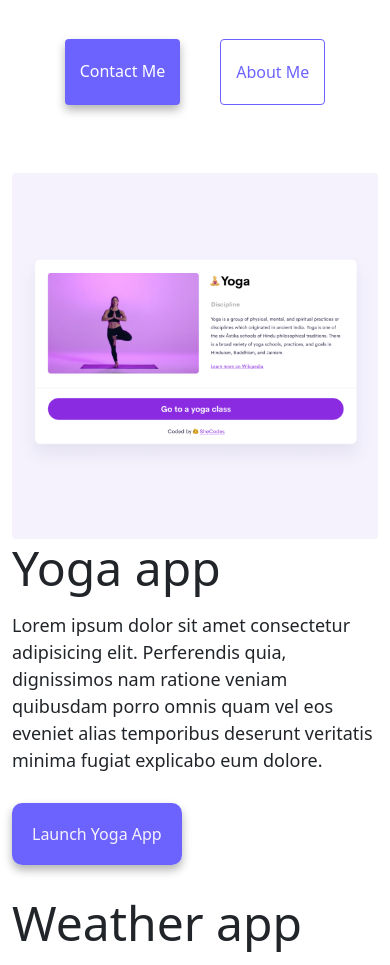
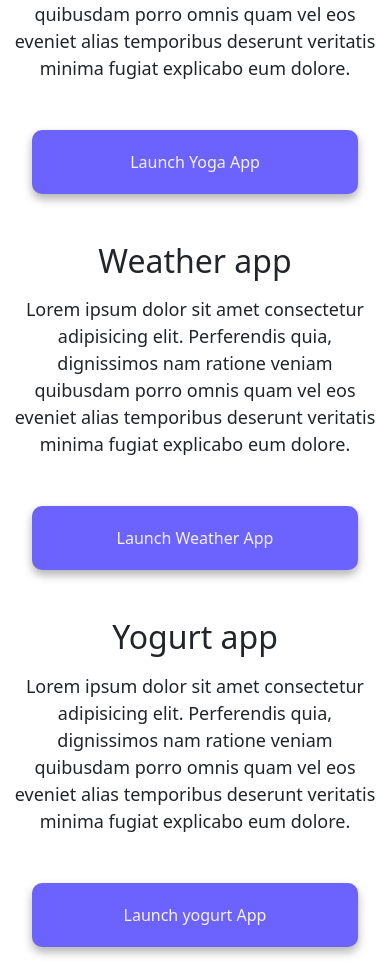
Before and after one commit to Ranem97/week-3-Hw, a plain HTML site: page index.html in a window 390 px wide. Shown: the part 582-1547 px from the top of the page. Drawn offline with nearby package versions, Linux system fonts and the light colour scheme.

Commit message:
added responsivity

```diff
--- a/css/style.css
+++ b/css/style.css
@@ -107,3 +107,27 @@ p {
 .text-center {
   text-align: start;
 }
+
+@media (max-width: 576px) {
+  h1 {
+    font-size: 48px;
+    text-align: center;
+  }
+  h2 {
+    font-size: 32px;
+    text-align: center;
+  }
+  h3 {
+    font-size: 24px;
+    text-align: center;
+  }
+  .button-link {
+    display: block;
+    text-align: center;
+    margin: 0 20px;
+  }
+  #project-title {
+    text-align: center;
+    margin: 0 auto;
+  }
+}
--- a/index.html
+++ b/index.html
@@ -5,7 +5,7 @@
   <meta charset="UTF-8" />
   <meta http-equiv="X-UA-Compatible" content="IE=edge" />
   <meta name="viewport" content="width=device-width, initial-scale=1.0" />
-  <title>👩 ranem haffar</title>
+  <title>👩portfolio - ranem haffar</title>
   <link href="https://cdn.jsdelivr.net/npm/bootstrap@5.1.3/dist/css/bootstrap.min.css" rel="stylesheet"
     integrity="sha384-1BmE4kWBq78iYhFldvKuhfTAU6auU8tT94WrHftjDbrCEXSU1oBoqyl2QvZ6jIW3" crossorigin="anonymous" />
   <link rel="stylesheet" href="css/style.css" />
@@ -47,11 +47,11 @@
   <div class="container">
     <div class="row">
       <div class="col-md-6">
-        <img class="img-fluid rounded" src="images/yoga.png" alt="yoga-woman" />
+        <img class="img-fluid rounded d-none d-sm-block" src="images/yoga.png" alt="yoga-woman" />
       </div>
       <div class="col-md-6">
-        <h2 class="mb-3">Yoga app</h2>
-        <p class="mt-2">
+        <h2 class="mb-3" id="project-title">Yoga app</h2>
+        <p class="mt-2" id="project-title">
           Lorem ipsum dolor sit amet consectetur adipisicing elit. Perferendis
           quia, dignissimos nam ratione veniam quibusdam porro omnis quam vel
           eos eveniet alias temporibus deserunt veritatis minima fugiat
@@ -64,8 +64,8 @@
     </div>
     <div class="row mt-5">
       <div class="col-md-6">
-        <h2 class="mb-3">Weather app</h2>
-        <p class="mt-2">
+        <h2 class="mb-3" id="project-title">Weather app</h2>
+        <p class="mt-2" id="project-title">
           Lorem ipsum dolor sit amet consectetur adipisicing elit. Perferendis
           quia, dignissimos nam ratione veniam quibusdam porro omnis quam vel
           eos eveniet alias temporibus deserunt veritatis minima fugiat
@@ -76,16 +76,16 @@
         </div>
       </div>
       <div class="col-md-6">
-        <img class="img-fluid rounded" src="images/weather.png" alt="weather-app" />
+        <img class="img-fluid rounded d-none d-sm-block" src="images/weather.png" alt="weather-app" />
       </div>
     </div>
     <div class="row mt-5 mb-3">
       <div class="col-md-6">
-        <img class="img-fluid rounded" src="images/yogurt.png" alt="yogurt-cup" />
+        <img class="img-fluid rounded d-none d-sm-block" src="images/yogurt.png" alt="yogurt-cup" />
       </div>
       <div class="col-md-6">
-        <h2 class="mb-3">Yogurt app</h2>
-        <p class="mt-2">
+        <h2 class="mb-3" id="project-title">Yogurt app</h2>
+        <p class="mt-2" id="project-title">
           Lorem ipsum dolor sit amet consectetur adipisicing elit. Perferendis
           quia, dignissimos nam ratione veniam quibusdam porro omnis quam vel
           eos eveniet alias temporibus deserunt veritatis minima fugiat
```
Also changed, not shown: about.html (+1 -1 lines).
